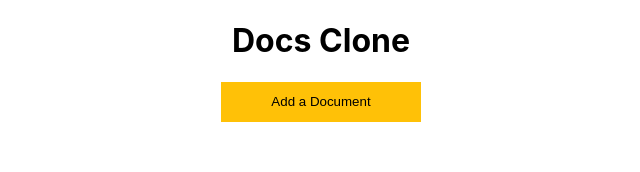
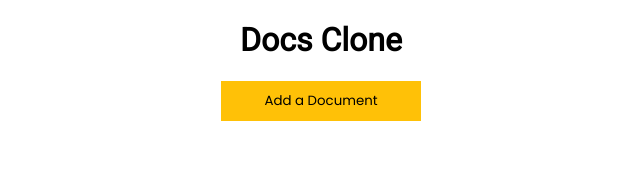
Before and after one commit to TonyPurple/firedocs, a React (Create React App) app: page / in a window 1280 px wide. Shown: the top 172 px of the page, without its empty margins (319-959 px from the left). Built offline with nearby package versions, Linux system fonts and the light colour scheme.

Commit message:
import google fonts

```diff
--- a/src/App.css
+++ b/src/App.css
@@ -1,5 +1,8 @@
+@import url('https://fonts.googleapis.com/css2?family=Poppins&family=Roboto&display=swap');
+
 .docs-main{
     text-align: center;
+    font-family: 'Roboto', sans-serif;
 }
 
 .add-docs{
@@ -8,4 +11,5 @@
     background-color: #ffc107;
     border: none;
     cursor: pointer;
+    font-family: 'Poppins', sans-serif;
 }
```
Lines whose indentation alone changed are shown as unchanged.
